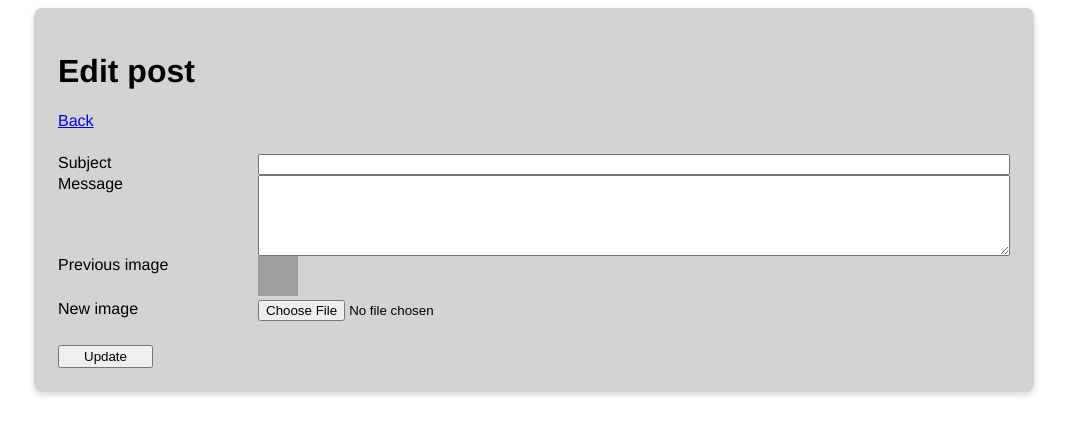
After one commit to rw22448/cc-assignment-01-task-1-app, a Flask app: template templates/edit_post.html in a window 1280 px wide. The commit adds this page. Shown: the top 436 px of the page, without its empty margins (106-1173 px from the left). Run offline with Flask 2, Linux system fonts and the light colour scheme; the template is opened without the code that fills it, so the values that code supplies are empty; grey boxes are pictures that could not be loaded.

Commit message:
Finish edit post functionality, final project clean up

```diff
--- a/main.py
+++ b/main.py
@@ -1,4 +1,6 @@
 import datetime
+import urllib.parse as urlparse
+from urllib.parse import parse_qs
 
 from flask import Flask, render_template, request, flash, redirect, url_for
 from werkzeug.utils import secure_filename
@@ -14,8 +16,7 @@ localStorage = localStoragePy('cc-assignment-01-task-1-app', 'text')
 
 @app.route('/')
 def index():
-
-    return render_template('index.html')
+    return redirect(url_for('login'))
 
 
 @app.route('/login', methods=('GET', 'POST'))
@@ -60,8 +61,9 @@ def register():
                 error = 'The username already exists'
 
         if error is None:
+            # Must append '.png' to end of filename (and be .png type) due to GCS not being able to rename images once uploaded
             upload_image(
-                image, 'cc-assignment-01-task-1-app.appspot.com', id)
+                image, 'cc-assignment-01-task-1-app.appspot.com', id + '.png')
 
             store_user(id, username, password)
             return redirect(url_for('login'))
@@ -76,6 +78,8 @@ def forum():
 
     user_id = localStorage.getItem('user_id')
     posts = fetch_posts(10)
+    all_posts = fetch_posts()
+    error = None
 
     if request.method == 'POST':
         subject = request.form['subject']
@@ -84,12 +88,17 @@ def forum():
         filename = secure_filename(image.filename)
         current_datetime = datetime.datetime.now()
 
-        store_post(subject, message, subject +
-                   filename, current_datetime, user_id)
-        upload_image(
-            image, 'cc-assignment-01-task-1-app-message-images', subject + filename)
+        for post in all_posts:
+            if post['post_id'] == subject + '-' + user_id:
+                error = 'Subject name already used'
 
-    return render_template('forum.html', user_id=user_id, posts=posts)
+        if error == None:
+            store_post(subject, message, subject + filename,
+                       current_datetime, user_id, subject + '-' + user_id)
+            upload_image(
+                image, 'cc-assignment-01-task-1-app-message-images', subject + filename)
+
+    return render_template('forum.html', user_id=user_id, posts=posts, error=error)
 
 
 @app.route('/user-page', methods=('GET', 'POST'))
@@ -97,6 +106,7 @@ def user_page():
     user = fetch_specific_user(localStorage.getItem('user_id'))
 
     error = None
+    posts = fetch_user_posts(user['id'])
 
     if request.method == 'POST':
         old_password = request.form['old-password']
@@ -108,7 +118,30 @@ def user_page():
             update_specific_user(user['id'], user['user_name'], new_password)
             return redirect(url_for('logout'))
 
-    return render_template('user_page.html', error=error)
+    return render_template('user_page.html', error=error, posts=posts)
+
+
+@app.route('/edit-post', methods=('GET', 'POST'))
+def edit_post():
+    url = parsed = urlparse.urlparse(request.url)
+    post_id = parse_qs(parsed.query)['POST_ID'][0]
+    post = fetch_specific_post(post_id)
+
+    if request.method == 'POST':
+        subject = request.form['subject']
+        message = request.form['message']
+        image = request.files['image']
+        filename = secure_filename(image.filename)
+        current_datetime = datetime.datetime.now()
+
+        update_specific_post(post_id, subject, message, subject + filename,
+                             current_datetime, localStorage.getItem('user_id'))
+        upload_image(
+            image, 'cc-assignment-01-task-1-app-message-images', subject + filename)
+
+        return redirect(url_for('forum'))
+
+    return render_template('edit_post.html', post=post)
 
 
 @app.route('/logout')
@@ -137,12 +170,36 @@ def fetch_specific_user(user_id):
     return output_list[0]
 
 
+def fetch_specific_post(post_id):
+    query = datastore_client.query(kind='post')
+
+    output = query.add_filter('post_id', '=', post_id).fetch()
+
+    output_list = list(output)
+
+    return output_list[0]
+
+
 def update_specific_user(user_id, user_name, new_password):
     entity = fetch_specific_user(user_id)
     entity.update({
         'id': user_id,
         'user_name': user_name,
         'password': new_password
+    })
+
+    datastore_client.put(entity)
+
+
+def update_specific_post(post_id, subject, message, image_id, current_datetime, user_id):
+    entity = fetch_specific_post(post_id)
+    entity.update({
+        'subject': subject,
+        'message': message,
+        'image_id': image_id,
+        'datetime': current_datetime,
+        'user_id': user_id,
+        'post_id': post_id
     })
 
     datastore_client.put(entity)
@@ -157,6 +214,20 @@ def fetch_posts(limit=None):
     return list(output)
 
 
+def fetch_user_posts(user_id):
+    posts = fetch_posts()
+    filtered_posts = filter(filter_posts_by_user, posts)
+
+    return list(filtered_posts)
+
+
+def filter_posts_by_user(post):
+    if post['user_id'] == localStorage.getItem('user_id'):
+        return True
+    else:
+        return False
+
+
 def store_user(id, username, password):
     entity = datastore.Entity(key=datastore_client.key('user'))
     entity.update({
@@ -168,14 +239,15 @@ def store_user(id, username, password):
     datastore_client.put(entity)
 
 
-def store_post(subject, message, image_id, current_datetime, user_id):
+def store_post(subject, message, image_id, current_datetime, user_id, post_id):
     entity = datastore.Entity(key=datastore_client.key('post'))
     entity.update({
         'subject': subject,
         'message': message,
         'image_id': image_id,
         'datetime': current_datetime,
-        'user_id': user_id
+        'user_id': user_id,
+        'post_id': post_id
     })
 
     datastore_client.put(entity)
--- a/static/style.css
+++ b/static/style.css
@@ -75,6 +75,10 @@ body {
   background-color: lightgray;
 }
 
+.light-pink {
+  background-color: lightpink;
+}
+
 .grid {
   display: grid;
   grid-template-columns: auto 240px;
--- /dev/null
+++ b/templates/edit_post.html
@@ -0,0 +1,44 @@
+<!doctype html>
+<html>
+
+<head>
+  <title>Edit Post - CC Assignment 01 Task 1 Application</title>
+  <link type="text/css" rel="stylesheet" href="{{ url_for('static', filename='style.css') }}">
+</head>
+
+<body class="flex-column">
+  <div class="big-container light-gray flex-child-none margin-auto">
+    <h1>Edit post</h1>
+    <a href="/user-page">Back</a>
+
+    <form method="POST" class="margin-top" enctype="multipart/form-data">
+      <div class="forum-grid">
+        <label for="subject">Subject</label>
+        <input type="text" name="subject" id="message-subject" autocomplete="off" value="{{ post['subject'] }}"
+          required>
+      </div>
+      <div class="forum-grid">
+        <label for="message">Message</label>
+        <textarea name="message" id="message-message" autocomplete="off" required
+          rows="5">{{ post['message'] }}</textarea>
+      </div>
+      <div class="forum-grid">
+        <label for="image">Previous image</label>
+        <div>
+          <img width="40" height="40"
+            src="https://storage.googleapis.com/cc-assignment-01-task-1-app-message-images/{{ post['image_id'] }}"
+            alt="Author image">
+        </div>
+      </div>
+      <div class="forum-grid">
+        <label for="image">New image</label>
+        <input type="file" name="image" id="login-image" accept="image/*" required>
+      </div>
+      <div class="flex margin-top">
+        <input class="button" type="submit" value="Update">
+      </div>
+    </form>
+  </div>
+</body>
+
+</html>
--- a/templates/forum.html
+++ b/templates/forum.html
@@ -47,6 +47,12 @@
       <div class="flex margin-top">
         <input class="button" type="submit" value="Submit">
       </div>
+
+      {% if error %}
+      <div class="red-text">
+        <p>{{ error }}</p>
+      </div>
+      {% endif %}
     </form>
   </div>
 
--- a/templates/register.html
+++ b/templates/register.html
@@ -23,8 +23,8 @@
         <input type="password" name="password" id="login-password" required>
       </div>
       <div class="grid">
-        <label for="image">Image</label>
-        <input type="file" name="image" id="login-image" accept="image/*" required>
+        <label for="image">Image (.png)</label>
+        <input type="file" name="image" id="login-image" accept="image/.png" required>
       </div>
       <div class="flex margin-top">
         <input class="button" type="submit" value="Register">
```
Also changed, not shown: templates/user_page.html (+28 -1 lines).
